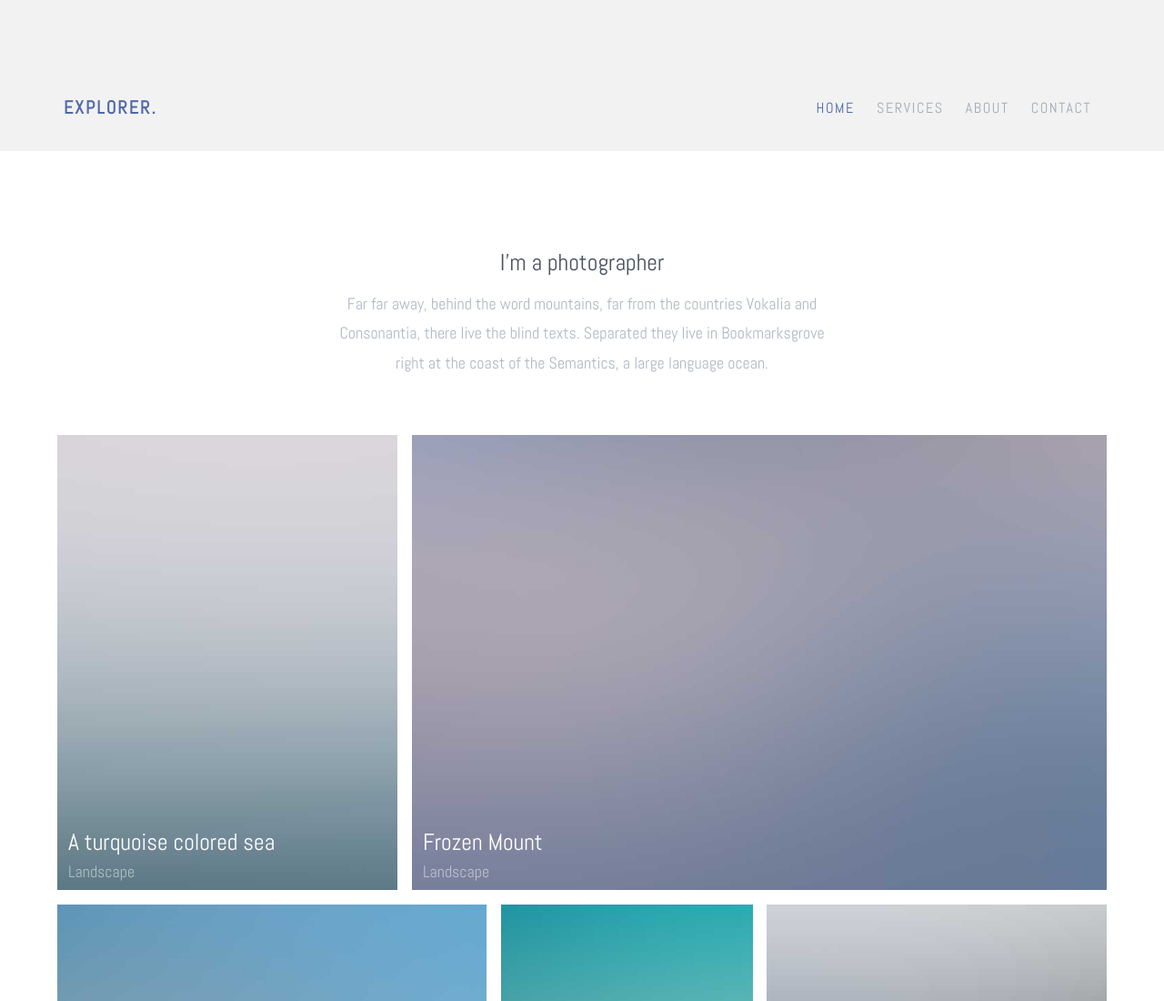
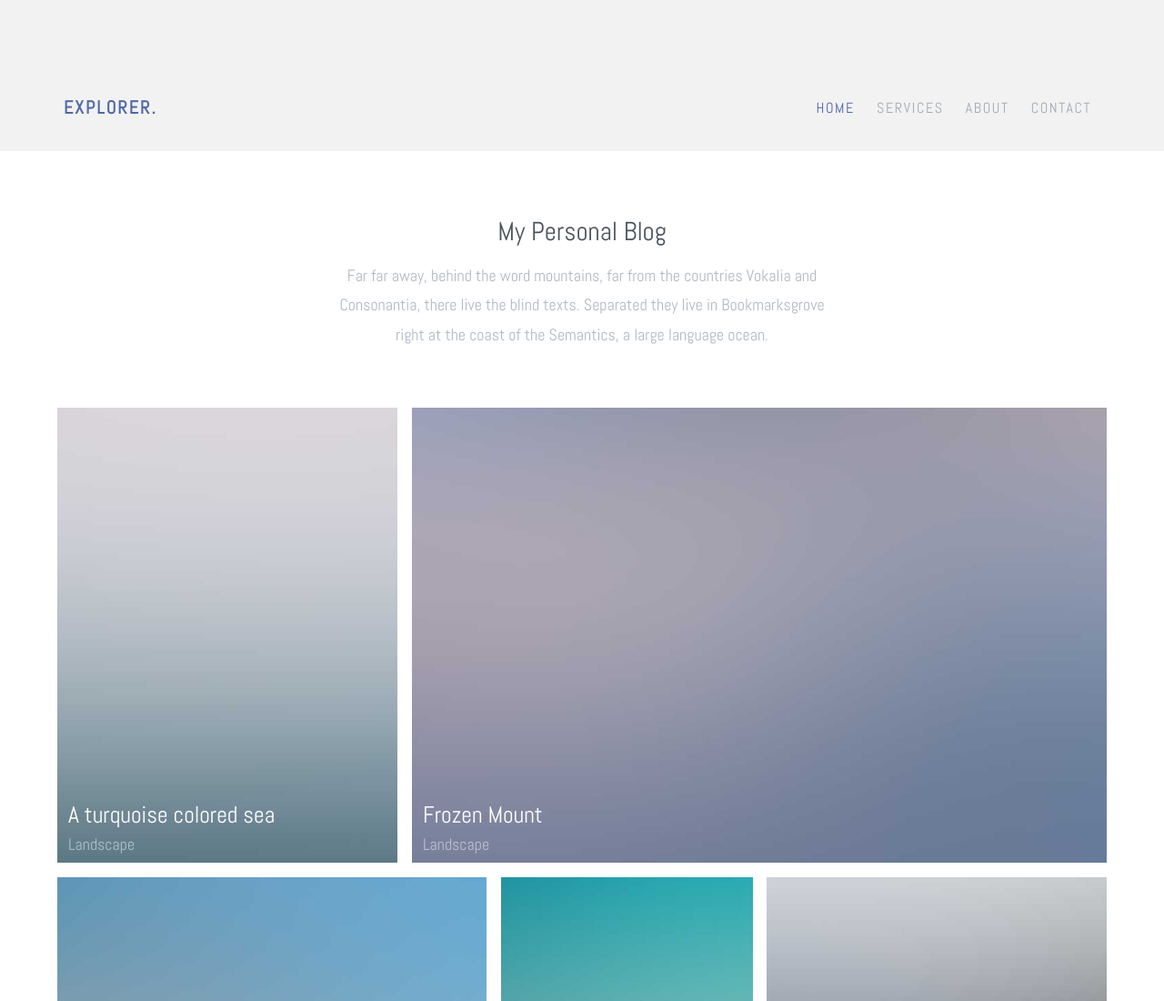
Before and after one commit to YilvethJ/Mi_Semestral, a website: page index.html in a window 1280 px wide. Shown: the top 1100 px of the page at 91% size. Drawn offline with Linux system fonts and the light colour scheme; files whose address does not match are found by name.

Commit message:
Update index.html

```diff
--- a/index.html
+++ b/index.html
@@ -57,7 +57,7 @@
     <div class="container text-center">
       <div class="row">
         <div class="col-md-6 col-md-offset-3 mb40">
-          <h2>I'm a photographer</h2>
+          <h1>My Personal Blog</h1>
           <p>Far far away, behind the word mountains, far from the countries Vokalia and Consonantia, there live the blind texts. Separated they live in Bookmarksgrove right at the coast of the Semantics, a large language ocean.</p>
         </div>
       </div>
```
